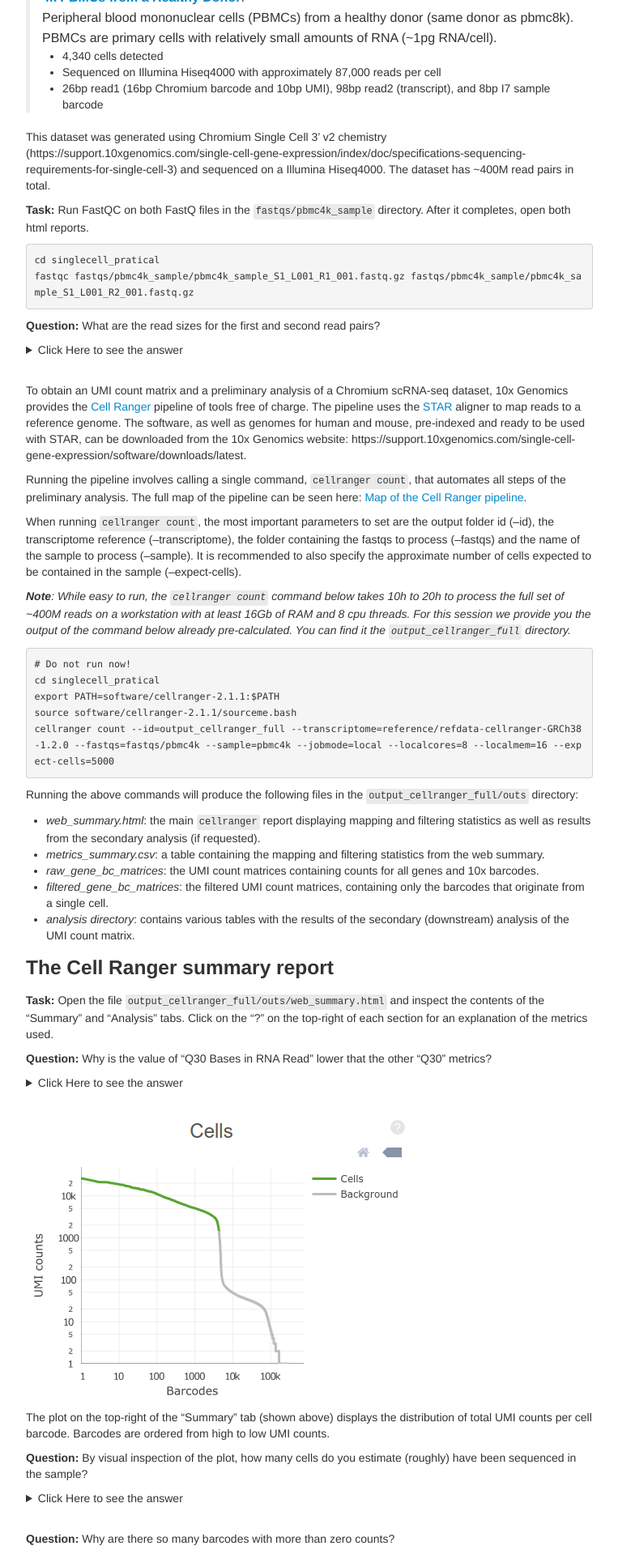
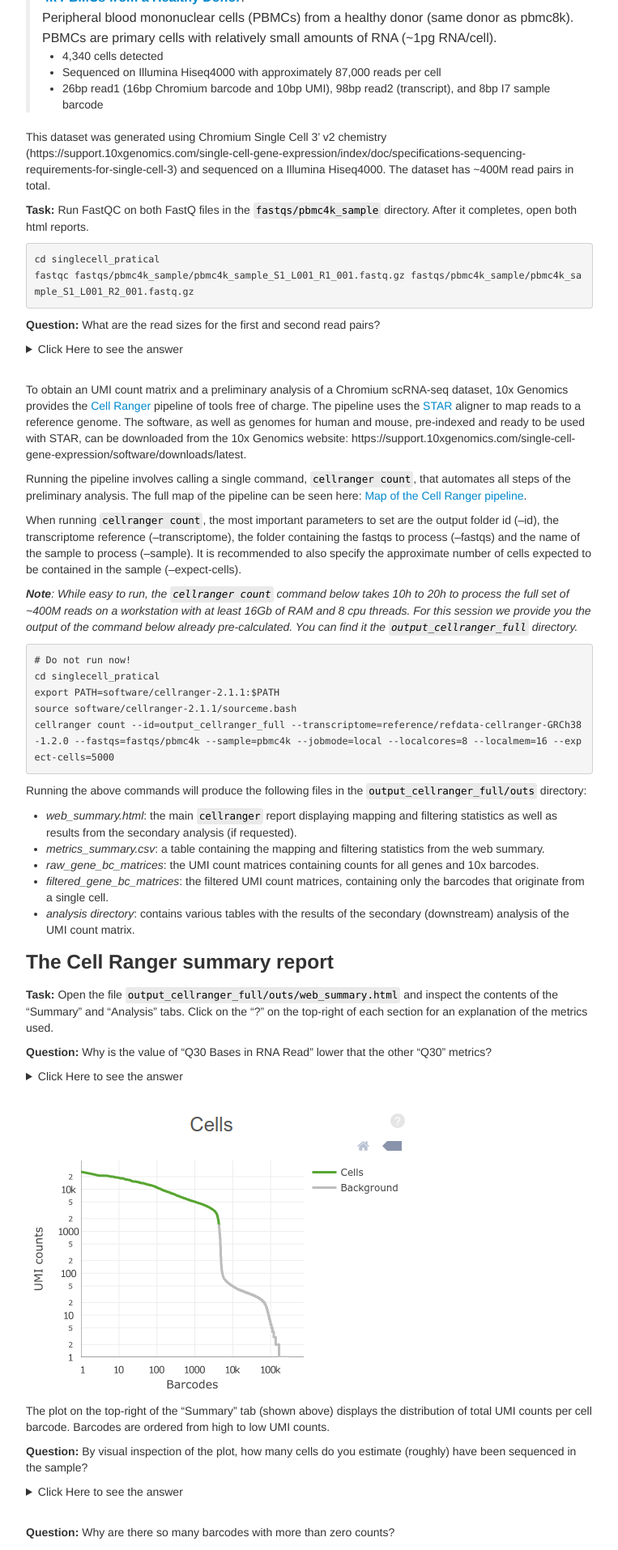
Before and after one commit to GTPB/ADER19F, a Jekyll site: the page built from pages/L09.md, in a window 1280 px wide. Shown: the part 3570-5484 px from the top of the page at 81% size, without its empty margins (258-1021 px from the left). Built offline with Jekyll 4.4.1, drawn with Linux system fonts in a browser that asks for light colours.

Commit message:
Update L09.md

````diff
--- a/pages/L09.md
+++ b/pages/L09.md
@@ -79,7 +79,7 @@
 
 This dataset was generated using Chromium Single Cell 3' v2 chemistry (https://support.10xgenomics.com/single-cell-gene-expression/index/doc/specifications-sequencing-requirements-for-single-cell-3) and sequenced on a Illumina Hiseq4000. The dataset has ~400M read pairs in total.
 
-**Task:** Run FastQC on both FastQ files in the <span style="padding:2px 3px 3px;background-color: #eaeaea;font-family: Courier New;font-size: 12px;color: #333333;-webkit-border-radius: 3px;-moz-border-radius: 3px;border-radius: 3px;">fastqs/pbmc4k_sample</span> directory. After it completes, open both html reports.
+**Task:** Run FastQC on both FastQ files in the <code style="background-color:#eaeaea; padding:2px 3px 3px;white-space:pre-wrap">fastqs/pbmc4k_sample</code> directory. After it completes, open both html reports.
 
 ```
 cd singlecell_pratical
@@ -89,16 +89,18 @@
 <details><summary>Click Here to see the answer</summary><p>
 The forward reads are 26 bp long, and the reverse reads are 98 bp. The reverse read has lower quality scores.
 
+<br/>
+
 In a 10x dataset, the first (forward) read only contains the cell barcode and UMI, while the RNA sequence (from the 3' end) is on the second (reverse) read.
 </p></details><br/>
 
 To obtain an UMI count matrix and a preliminary analysis of a Chromium scRNA-seq dataset, 10x Genomics provides the [Cell Ranger](https://support.10xgenomics.com/single-cell-gene-expression/software/pipelines/latest/what-is-cell-ranger) pipeline of tools free of charge. The pipeline uses the [STAR](https://github.com/alexdobin/STAR) aligner to map reads to a reference genome. The software, as well as genomes for human and mouse, pre-indexed and ready to be used with STAR, can be downloaded from the 10x Genomics website: https://support.10xgenomics.com/single-cell-gene-expression/software/downloads/latest.
 
-Running the pipeline involves calling a single command, <span style="padding:2px 3px 3px;background-color: #eaeaea;font-family: Courier New;font-size: 12px;color: #333333;-webkit-border-radius: 3px;-moz-border-radius: 3px;border-radius: 3px;">cellranger count</span>, that automates all steps of the preliminary analysis. The full map of the pipeline can be seen here: [Map of the Cell Ranger pipeline]( https://support.10xgenomics.com/single-cell-gene-expression/software/pipelines/latest/map/cr-counter).
+Running the pipeline involves calling a single command, <code style="background-color:#eaeaea; padding:2px 3px 3px;white-space:pre-wrap">cellranger count</code>, that automates all steps of the preliminary analysis. The full map of the pipeline can be seen here: [Map of the Cell Ranger pipeline]( https://support.10xgenomics.com/single-cell-gene-expression/software/pipelines/latest/map/cr-counter).
 
-When running <span style="padding:2px 3px 3px;background-color: #eaeaea;font-family: Courier New;font-size: 12px;color: #333333;-webkit-border-radius: 3px;-moz-border-radius: 3px;border-radius: 3px;">cellranger count</span>, the most important parameters to set are the output folder id (--id), the transcriptome reference (--transcriptome), the folder containing the fastqs to process (--fastqs) and the name of the sample to process (--sample). It is recommended to also specify the approximate number of cells expected to be contained in the sample (--expect-cells).
+When running <code style="background-color:#eaeaea; padding:2px 3px 3px;white-space:pre-wrap">cellranger count</code>, the most important parameters to set are the output folder id (--id), the transcriptome reference (--transcriptome), the folder containing the fastqs to process (--fastqs) and the name of the sample to process (--sample). It is recommended to also specify the approximate number of cells expected to be contained in the sample (--expect-cells).
 
-*__Note__: While easy to run, the <span style="padding:2px 3px 3px;background-color: #eaeaea;font-family: Courier New;font-size: 12px;color: #333333;-webkit-border-radius: 3px;-moz-border-radius: 3px;border-radius: 3px;">cellranger count</span> command below takes 10h to 20h to process the full set of ~400M reads on a workstation with at least 16Gb of RAM and 8 cpu threads. For this session we provide you the output of the command below already pre-calculated. You can find it the <span style="padding:2px 3px 3px;background-color: #eaeaea;font-family: Courier New;font-size: 12px;color: #333333;-webkit-border-radius: 3px;-moz-border-radius: 3px;border-radius: 3px;">output_cellranger_full</span> directory.*
+*__Note__: While easy to run, the <code style="background-color:#eaeaea; padding:2px 3px 3px;white-space:pre-wrap">cellranger count</code> command below takes 10h to 20h to process the full set of ~400M reads on a workstation with at least 16Gb of RAM and 8 cpu threads. For this session we provide you the output of the command below already pre-calculated. You can find it the <code style="background-color:#eaeaea; padding:2px 3px 3px;white-space:pre-wrap">output_cellranger_full</code> directory.*
 
 ```
 # Do not run now!
@@ -108,9 +110,9 @@
 cellranger count --id=output_cellranger_full --transcriptome=reference/refdata-cellranger-GRCh38-1.2.0 --fastqs=fastqs/pbmc4k --sample=pbmc4k --jobmode=local --localcores=8 --localmem=16 --expect-cells=5000
 ```
 
-Running the above commands will produce the following files in the <span style="padding:2px 3px 3px;background-color: #eaeaea;font-family: Courier New;font-size: 12px;color: #333333;-webkit-border-radius: 3px;-moz-border-radius: 3px;border-radius: 3px;">output_cellranger_full/outs</span> directory:
+Running the above commands will produce the following files in the <code style="background-color:#eaeaea; padding:2px 3px 3px;white-space:pre-wrap">output_cellranger_full/outs</code> directory:
 
-- *web_summary.html*: the main <span style="padding:2px 3px 3px;background-color: #eaeaea;font-family: Courier New;font-size: 12px;color: #333333;-webkit-border-radius: 3px;-moz-border-radius: 3px;border-radius: 3px;">cellranger</span> report displaying mapping and filtering statistics as well as results from the secondary analysis (if requested).
+- *web_summary.html*: the main <code style="background-color:#eaeaea; padding:2px 3px 3px;white-space:pre-wrap">cellranger</code> report displaying mapping and filtering statistics as well as results from the secondary analysis (if requested).
 - *metrics_summary.csv*: a table containing the mapping and filtering statistics from the web summary.
 - *raw_gene_bc_matrices*: the UMI count matrices containing counts for all genes and 10x barcodes.
 - *filtered_gene_bc_matrices*: the filtered UMI count matrices, containing only the barcodes that originate from a single cell.
@@ -118,7 +120,7 @@
 
 ### The Cell Ranger summary report
 
-**Task:** Open the file <span style="padding:2px 3px 3px;background-color: #eaeaea;font-family: Courier New;font-size: 12px;color: #333333;-webkit-border-radius: 3px;-moz-border-radius: 3px;border-radius: 3px;">output_cellranger_full/outs/web_summary.html</span> and inspect the contents of the "Summary" and "Analysis" tabs. Click on the "?" on the top-right of each section for an explanation of the metrics used.
+**Task:** Open the file <code style="background-color:#eaeaea; padding:2px 3px 3px;white-space:pre-wrap">output_cellranger_full/outs/web_summary.html</code> and inspect the contents of the "Summary" and "Analysis" tabs. Click on the "?" on the top-right of each section for an explanation of the metrics used.
 
 **Question:** Why is the value of "Q30 Bases in RNA Read" lower that the other "Q30" metrics?
 <details><summary>Click Here to see the answer</summary><p>
@@ -145,6 +147,8 @@
 <details><summary>Click Here to see the answer</summary><p>
 Here, sequencing saturation refers to the percentage of reads originating from a duplicate UMI (in other words, an mRNA molecule that was sequenced more than 1 time).
 
+ <br/>
+
 A 90.5% sequence saturation indicates that *if we were to sequence just one more read*, there would only be a 9.5% chance that that read originates from an mRNA molecule that was not already detected. A high saturation indicates we are detecting the vast majority of mRNA molecules in the samples, and thus don't need to sequence the libraries any deeper.
 </p></details><br/>
 
@@ -154,11 +158,11 @@
 
 ### The UMI count matrix
 
-The most important output of the <span style="padding:2px 3px 3px;background-color: #eaeaea;font-family: Courier New;font-size: 12px;color: #333333;-webkit-border-radius: 3px;-moz-border-radius: 3px;border-radius: 3px;">cellranger count</span> command is the *UMI count matrix*.
+The most important output of the <code style="background-color:#eaeaea; padding:2px 3px 3px;white-space:pre-wrap">cellranger count</code> command is the *UMI count matrix*.
 
-`cellranger` provides this matrix in two versions: a *raw* matrix, that quantifies the number *UMI* per gene for all valid 10x barcodes (~700,000 barcodes), and a *filtered* matrix that only contains the barcodes of GEM partitions containing at least one cell. Additionally, in multi species analyses, a separate matrix is provided for each species.
+<code style="background-color:#eaeaea; padding:2px 3px 3px;white-space:pre-wrap">cellranger</code> provides this matrix in two versions: a *raw* matrix, that quantifies the number *UMI* per gene for all valid 10x barcodes (~700,000 barcodes), and a *filtered* matrix that only contains the barcodes of GEM partitions containing at least one cell. Additionally, in multi species analyses, a separate matrix is provided for each species.
 
-Because of the high dimensionality of the UMI count matrix and the high number of *zeros*, <span style="padding:2px 3px 3px;background-color: #eaeaea;font-family: Courier New;font-size: 12px;color: #333333;-webkit-border-radius: 3px;-moz-border-radius: 3px;border-radius: 3px;">cellranger</span> outputs these matrices in *sparse matrix format*, that takes much less memory. In this format, instead of storing the full *N x M* matrix, where *N* is the number of genes and *M* the number of barcodes (or cells), we use a *M x 3* matrix, where each row indicates a non-zero value at a given row and column of the original matrix.
+Because of the high dimensionality of the UMI count matrix and the high number of *zeros*, <code style="background-color:#eaeaea; padding:2px 3px 3px;white-space:pre-wrap">cellranger</code> outputs these matrices in *sparse matrix format*, that takes much less memory. In this format, instead of storing the full *N x M* matrix, where *N* is the number of genes and *M* the number of barcodes (or cells), we use a *M x 3* matrix, where each row indicates a non-zero value at a given row and column of the original matrix.
 
 Example: the matrix below contains 100 values, of which only 10% are non-zero values.
 
@@ -200,7 +204,7 @@
 head output_cellranger_full/outs/raw_gene_bc_matrices/GRCh38/matrix.mtx
 ```
 
-This command will display the first 6 lines from the UMI matrix file. The values in the 3rd line indicate respectively the dimensions of the matrix (number of rows and number of columns) and the total number of non-zero values in the matrix. Each line following indicates the presence on a non-zero UMI count at specified row and column in the form of a tripet *row*, *column* and *value*. For example, the triplet <span style="padding:2px 3px 3px;background-color: #eaeaea;font-family: Courier New;font-size: 12px;color: #333333;-webkit-border-radius: 3px;-moz-border-radius: 3px;border-radius: 3px;">33659 6 1</span> indicates that gene *33659* has a UMI count of *1* for barcode number *6*.
+This command will display the first 6 lines from the UMI matrix file. The values in the 3rd line indicate respectively the dimensions of the matrix (number of rows and number of columns) and the total number of non-zero values in the matrix. Each line following indicates the presence on a non-zero UMI count at specified row and column in the form of a tripet *row*, *column* and *value*. For example, the triplet <code style="background-color:#eaeaea; padding:2px 3px 3px;white-space:pre-wrap">33659 6 1</code> indicates that gene *33659* has a UMI count of *1* for barcode number *6*.
 
 **Question**: How many genes and barcodes are quantified in the above matrix? What is the number of *zeros* in the full *N x M* matrix?
 <details><summary>Click Here to see the answer</summary><p>
@@ -242,7 +246,7 @@
 java -jar software/picard.jar FastqToSam FASTQ=fastqs/sample_lung_1.fastq.gz FASTQ2=fastqs/sample_lung_2.fastq.gz QUALITY_FORMAT=Standard SAMPLE_NAME=lung1_sample OUTPUT=output_dropseq/lung1_sample_unaligned.bam
 ```
 
-The above command will generate a new file called `output/lung1_sample_unaligned.bam` that contains both the first and second reads from the original FastQ files. You can inspect the first lines of this file with the command:
+The above command will generate a new file called <code style="background-color:#eaeaea; padding:2px 3px 3px;white-space:pre-wrap">output/lung1_sample_unaligned.bam</code> that contains both the first and second reads from the original FastQ files. You can inspect the first lines of this file with the command:
 
 ```
 samtools view output_dropseq/lung1_sample_unaligned.bam | head
@@ -250,7 +254,7 @@
 
 ##### 1.2 TagBamWithReadSequenceExtended
 
-Next we extract the cell barcode from the left reads. The barcode will be associated to the RNA (right) reads using an extended sam tag that we name *XC* (the C stands for Cell). The <span style="padding:2px 3px 3px;background-color: #eaeaea;font-family: Courier New;font-size: 12px;color: #333333;-webkit-border-radius: 3px;-moz-border-radius: 3px;border-radius: 3px;">BASE_RANGE</span> option allows us to specify where in the read the barcode is located. In Chromium scRNA-seq the barcode is located in the first 16 bases of the left read, so we would set this option to <span style="padding:2px 3px 3px;background-color: #eaeaea;font-family: Courier New;font-size: 12px;color: #333333;-webkit-border-radius: 3px;-moz-border-radius: 3px;border-radius: 3px;">BASE_RANGE=1-16</span>. However, in this Microwell-seq dataset, the 18 bp barcode is  split in three parts of 6 bp separated by 15 bp linkers. To account for this we specify <span style="padding:2px 3px 3px;background-color: #eaeaea;font-family: Courier New;font-size: 12px;color: #333333;-webkit-border-radius: 3px;-moz-border-radius: 3px;border-radius: 3px;">BASE_RANGE=1-6:22-27:43-48</span>. The specified regions of the read will be extracted and concatenated in orther to form the final barcode.
+Next we extract the cell barcode from the left reads. The barcode will be associated to the RNA (right) reads using an extended sam tag that we name *XC* (the C stands for Cell). The <code style="background-color:#eaeaea; padding:2px 3px 3px;white-space:pre-wrap">BASE_RANGE</code> option allows us to specify where in the read the barcode is located. In Chromium scRNA-seq the barcode is located in the first 16 bases of the left read, so we would set this option to <code style="background-color:#eaeaea; padding:2px 3px 3px;white-space:pre-wrap">BASE_RANGE=1-16</code>. However, in this Microwell-seq dataset, the 18 bp barcode is split in three parts of 6 bp separated by 15 bp linkers. To account for this we specify <code style="background-color:#eaeaea; padding:2px 3px 3px;white-space:pre-wrap">BASE_RANGE=1-6:22-27:43-48</code>. The specified regions of the read will be extracted and concatenated in orther to form the final barcode.
 
 ```
 TagBamWithReadSequenceExtended INPUT=output_dropseq/lung1_sample_unaligned.bam OUTPUT=output_dropseq/lung1_sample_unaligned_cell.bam SUMMARY=output_dropseq/lung1_sample_unaligned_cell.bam_summary.txt BASE_RANGE=1-6:22-27:43-48 BASE_QUALITY=10 BARCODED_READ=1 DISCARD_READ=False TAG_NAME=XC NUM_BASES_BELOW_QUALITY=1
@@ -264,7 +268,7 @@
 
 ##### 1.3 TagBamWithReadSequenceExtended
 
-We then repeat the same procedure to extract the 6 bp molecule identifier (UMI) located in bases 49-54 of the left read (for Chromium datasets the 10 bp UMI is located at bases 17-26). Since after this step we don't need the left anymore (we already extracted both the barcode and UMI), we set `DISCARD_READ=True` to remove the left reads from the bam file.
+We then repeat the same procedure to extract the 6 bp molecule identifier (UMI) located in bases 49-54 of the left read (for Chromium datasets the 10 bp UMI is located at bases 17-26). Since after this step we don't need the left anymore (we already extracted both the barcode and UMI), we set <code style="background-color:#eaeaea; padding:2px 3px 3px;white-space:pre-wrap">DISCARD_READ=True</code> to remove the left reads from the bam file.
 
 ```
 TagBamWithReadSequenceExtended INPUT=output_dropseq/lung1_sample_unaligned_cell.bam OUTPUT=output_dropseq/lung1_sample_unaligned_cell_umi.bam SUMMARY=output_dropseq/lung1_sample_unaligned_cell_umi.bam_summary.txt BASE_RANGE=49-54 BASE_QUALITY=10 BARCODED_READ=1 DISCARD_READ=True TAG_NAME=XM NUM_BASES_BELOW_QUALITY=1
@@ -310,8 +314,8 @@
 
 At this point we have generated **two** important files that are essential to proceed with the analysis:
 
-- <span style="padding:2px 3px 3px;background-color: #eaeaea;font-family: Courier New;font-size: 12px;color: #333333;-webkit-border-radius: 3px;-moz-border-radius: 3px;border-radius: 3px;">output_dropseq/lung1_sample_unaligned_filtered_trimmed.fastq</span>: this contains just the mRNA sequences in standard FastQ format and can be used for mapping.
-- <span style="padding:2px 3px 3px;background-color: #eaeaea;font-family: Courier New;font-size: 12px;color: #333333;-webkit-border-radius: 3px;-moz-border-radius: 3px;border-radius: 3px;">output_dropseq/lung1_sample_unaligned_filtered_trimmed.bam</span>: this contains both the mRNA sequences as well as the associated cell barcode and unique molecule idenfier for each read.
+- <code style="background-color:#eaeaea; padding:2px 3px 3px;white-space:pre-wrap">output_dropseq/lung1_sample_unaligned_filtered_trimmed.fastq</code>: this contains just the mRNA sequences in standard FastQ format and can be used for mapping.
+- <code style="background-color:#eaeaea; padding:2px 3px 3px;white-space:pre-wrap">output_dropseq/lung1_sample_unaligned_filtered_trimmed.bam</code>: this contains both the mRNA sequences as well as the associated cell barcode and unique molecule idenfier for each read.
 
 ##### 2.1 hisat2
 
@@ -339,7 +343,7 @@
 
 ##### 2.3 MergeBamAlignment
 
-Now the file `mapped.sorted.bam` contains the aligned reads. However, in the process we lost the information about the cell barcodes and UMI. We can still recover this information from the unaligned bam file we generated previously. In the following commands we merge the information from the unaligned bam file with the newly generated alignments.
+Now the file <code style="background-color:#eaeaea; padding:2px 3px 3px;white-space:pre-wrap">mapped.sorted.bam</code> contains the aligned reads. However, in the process we lost the information about the cell barcodes and UMI. We can still recover this information from the unaligned bam file we generated previously. In the following commands we merge the information from the unaligned bam file with the newly generated alignments.
 
 ```
 java -jar software/picard.jar SortSam I=output_dropseq/Bams/mapped.sorted.bam O=output_dropseq/Bams/mapped.sorted.query.bam SORT_ORDER=queryname
@@ -361,7 +365,7 @@
 BAMTagHistogram I=output_dropseq/Aligned.merged.bam O=output_dropseq/read_counts.txt TAG=XC
 ```
 
-In **RStudio** set your working directory to the <span style="padding:2px 3px 3px;background-color: #eaeaea;font-family: Courier New;font-size: 12px;color: #333333;-webkit-border-radius: 3px;-moz-border-radius: 3px;border-radius: 3px;">singlecell_practical</span> directory, and run the following commands to generate the plot below.
+In **RStudio** set your working directory to the <code style="background-color:#eaeaea; padding:2px 3px 3px;white-space:pre-wrap">singlecell_practical</code> directory, and run the following commands to generate the plot below.
 
 ```R
 read.counts <- read.table("output_dropseq/read_counts.txt")
@@ -370,7 +374,7 @@
 ```
 ![](./images/L09/dropseq-barcodes-sample.png)
 
-**Task**: Modify the above R code using the read counts obtained from the full dataset. You can find the file in the <span style="padding:2px 3px 3px;background-color: #eaeaea;font-family: Courier New;font-size: 12px;color: #333333;-webkit-border-radius: 3px;-moz-border-radius: 3px;border-radius: 3px;">output_dropseq_full</span> directory.
+**Task**: Modify the above R code using the read counts obtained from the full dataset. You can find the file in the <code style="background-color:#eaeaea; padding:2px 3px 3px;white-space:pre-wrap">output_dropseq_full</code> directory.
 
 <details><summary>Click Here to see the solution</summary>
 
@@ -388,7 +392,7 @@
 
 #### 3. Counting
 
-We are now ready to proceed to the UMI counting step. If we wanted to quantify raw reads per gene, we could now simply split our bam file by cell barcode and use a program like <span style="padding:2px 3px 3px;background-color: #eaeaea;font-family: Courier New;font-size: 12px;color: #333333;-webkit-border-radius: 3px;-moz-border-radius: 3px;border-radius: 3px;">featureCounts</span> or <span style="padding:2px 3px 3px;background-color: #eaeaea;font-family: Courier New;font-size: 12px;color: #333333;-webkit-border-radius: 3px;-moz-border-radius: 3px;border-radius: 3px;">htseq-count</span>. However, because we want to count unique molecules (based on UMIs) we need to perform the calculation in two steps: 1. first we tag each read with the gene it overlaps (if any), and 2. we count unique UMIs for each gene (i.e. the number of different UMIs).
+We are now ready to proceed to the UMI counting step. If we wanted to quantify raw reads per gene, we could now simply split our bam file by cell barcode and use a program like <code style="background-color:#eaeaea; padding:2px 3px 3px;white-space:pre-wrap">featureCounts</code> or <code style="background-color:#eaeaea; padding:2px 3px 3px;white-space:pre-wrap">htseq-count</code>. However, because we want to count unique molecules (based on UMIs) we need to perform the calculation in two steps: 1. first we tag each read with the gene it overlaps (if any), and 2. we count unique UMIs for each gene (i.e. the number of different UMIs).
 
 ##### 3.1 TagReadWithGeneExon
 
@@ -406,14 +410,14 @@
 
 #### 3.2 DigitalExpression
 
-Finally we count how many unique UMIs are associated with each gene and cell barcode. In the <span style="padding:2px 3px 3px;background-color: #eaeaea;font-family: Courier New;font-size: 12px;color: #333333;-webkit-border-radius: 3px;-moz-border-radius: 3px;border-radius: 3px;">DigitalExpression</span> command we indicate the names of the tags we used for cell barcodes, UMIs and exons. We also indicate how many barcodes/cells we wish to report in the UMI matrix. Because this command will generate a standard *csv* file (as opposed to a sparse matrix format), it is important not ask for a very large number of barcodes. In this case, we will use our upper-limit estimation of 10,000 cells from step 2.4.
+Finally we count how many unique UMIs are associated with each gene and cell barcode. In the <code style="background-color:#eaeaea; padding:2px 3px 3px;white-space:pre-wrap">DigitalExpression</code> command we indicate the names of the tags we used for cell barcodes, UMIs and exons. We also indicate how many barcodes/cells we wish to report in the UMI matrix. Because this command will generate a standard *csv* file (as opposed to a sparse matrix format), it is important not ask for a very large number of barcodes. In this case, we will use our upper-limit estimation of 10,000 cells from step 2.4.
 
 ```
 DigitalExpression I=output_dropseq/Aligned.merged.exons.bam O=output_dropseq/lung1_sample.dge.txt.gz SUMMARY=output_dropseq/lung1_sample.dge.summary.txt CELL_BARCODE_TAG=XC MOLECULAR_BARCODE_TAG=XM GENE_EXON_TAG=GE NUM_CORE_BARCODES=10000
 ```
 
-This command will generate an UMI count matrix (in standard tabular format). Because this matrix file can be quite big, it is compressed with <span style="padding:2px 3px 3px;background-color: #eaeaea;font-family: Courier New;font-size: 12px;color: #333333;-webkit-border-radius: 3px;-moz-border-radius: 3px;border-radius: 3px;">gzip</span>.
-<br/>
+This command will generate an UMI count matrix (in standard tabular format). Because this matrix file can be quite big, it is compressed with <code style="background-color:#eaeaea; padding:2px 3px 3px;white-space:pre-wrap">gzip</code>.
+
 <br/>
 
 ## <a id="LO9.3">9.3 - Identification and characterization of cell subpopulations in a UMI count matrix </a>
````
